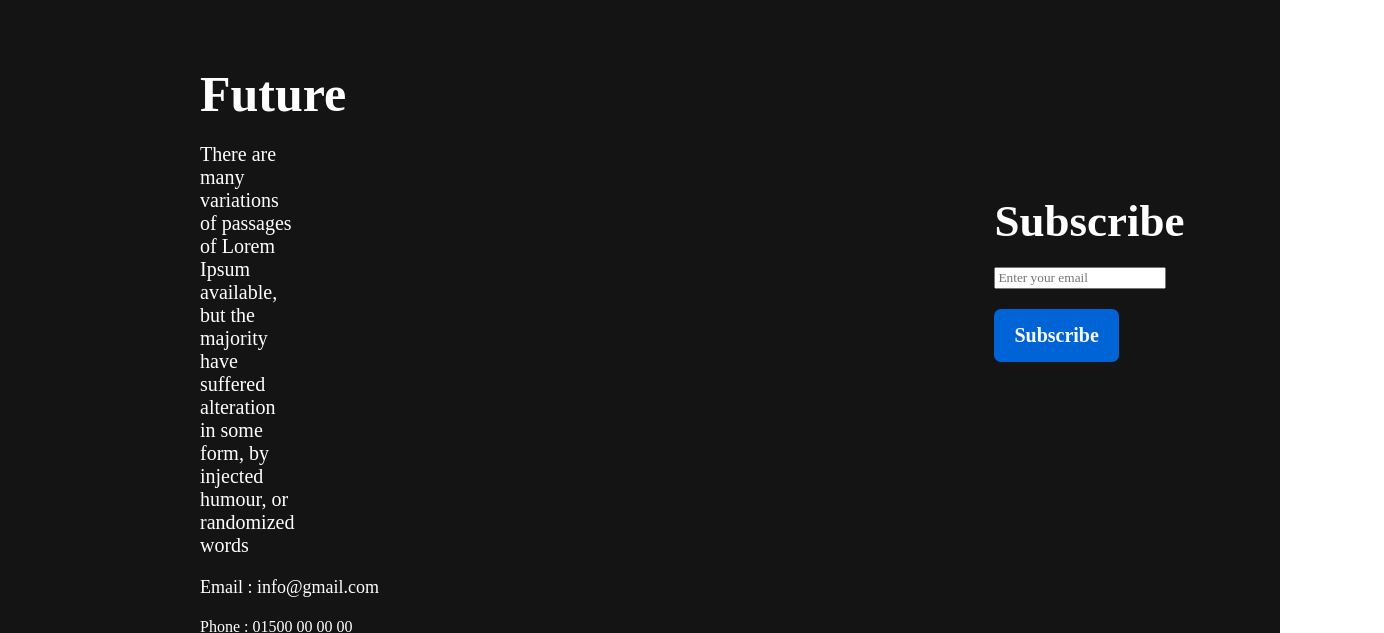
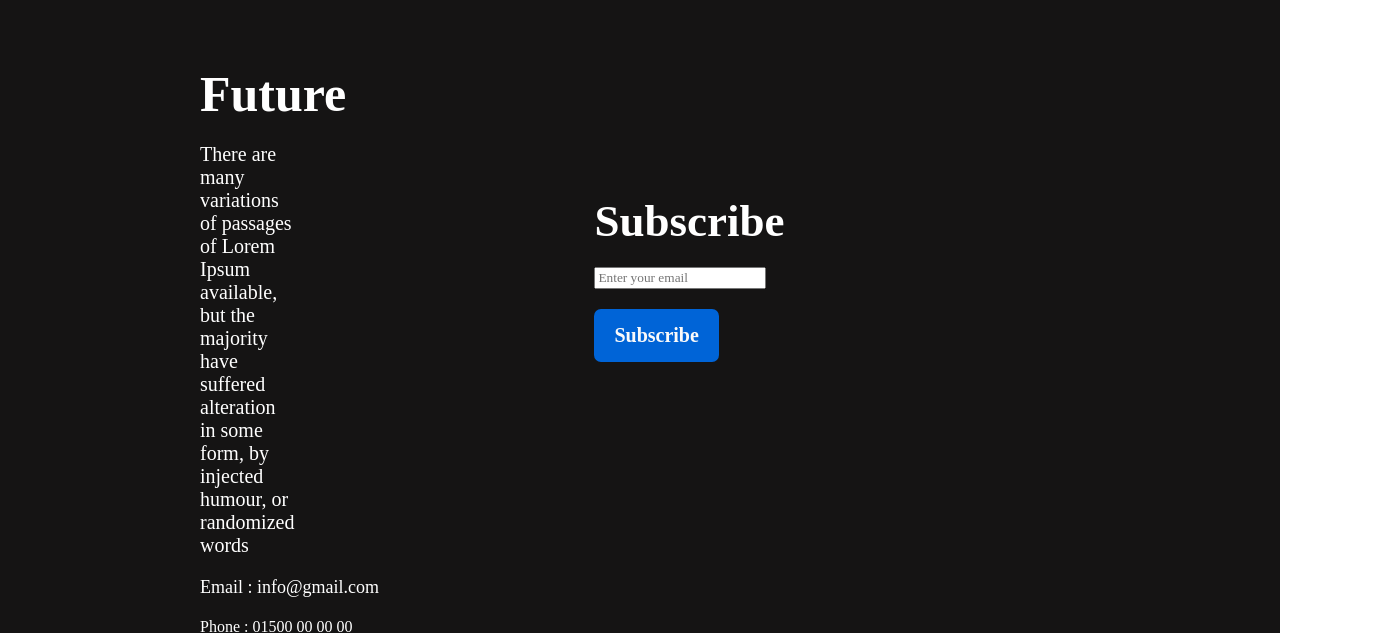
Before and after one commit to ARsayembhuiyan/new-year-1, a plain HTML site: page index.html in a window 1280 px wide. Shown: the part 3536-4169 px from the top of the page, 1384 px wide, since content can reach past the window. Drawn offline with Linux system fonts and the light colour scheme.

Commit message:
added finish

```diff
--- a/style/new-year.css
+++ b/style/new-year.css
@@ -113,7 +113,7 @@ header {
 
                 .bottom-head{ padding-bottom: 20px;font-size: 50px;}
 
-                .description-1{ padding-right: 500px; padding-bottom: 20px; font-size: 20px;}
+                .description-1{ padding-right: 100px; padding-bottom: 20px; font-size: 20px;}
 
                 img{ border-radius: 50px; padding-top: 20px; gap: 50px;}
 
```
